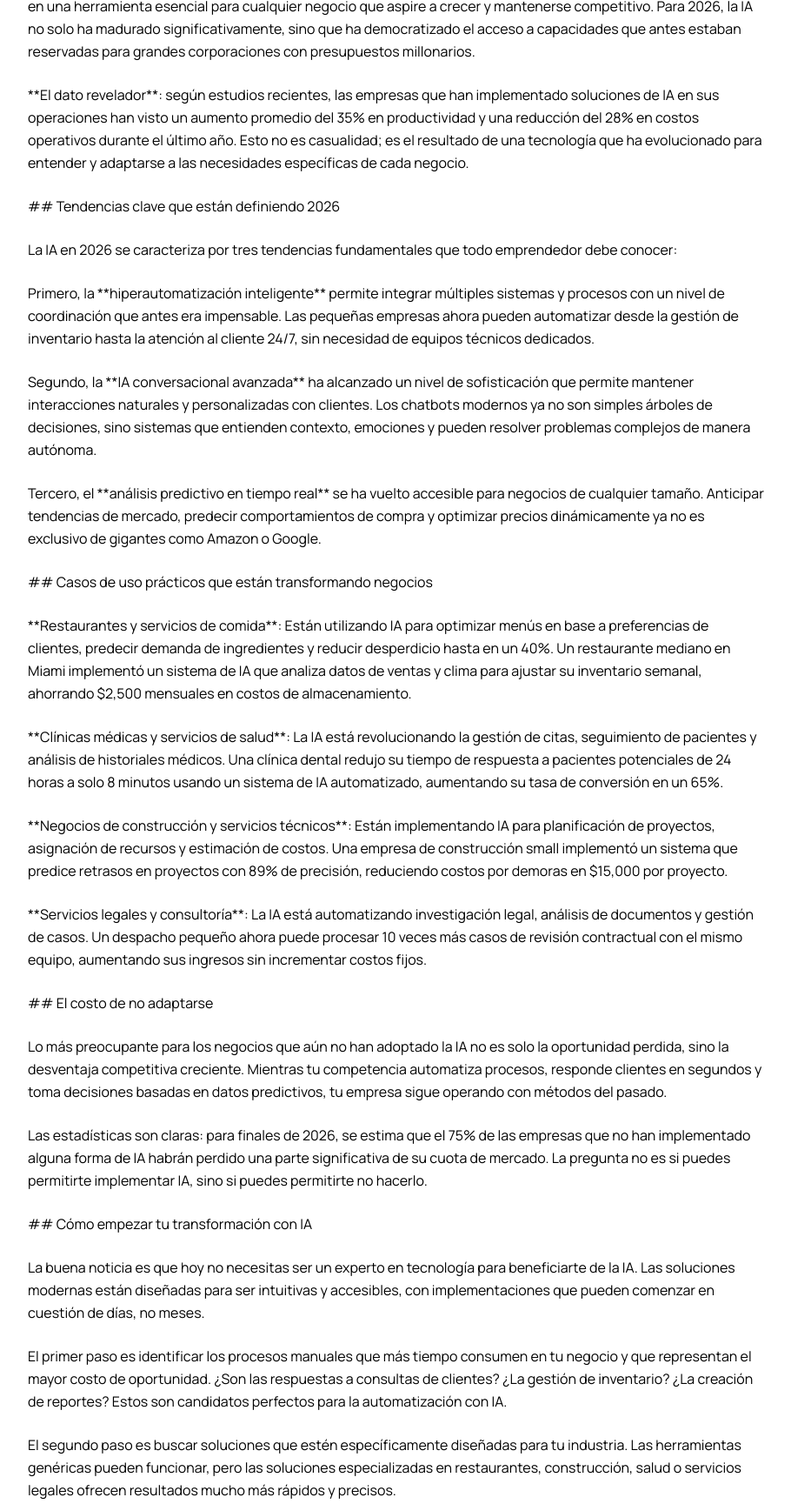
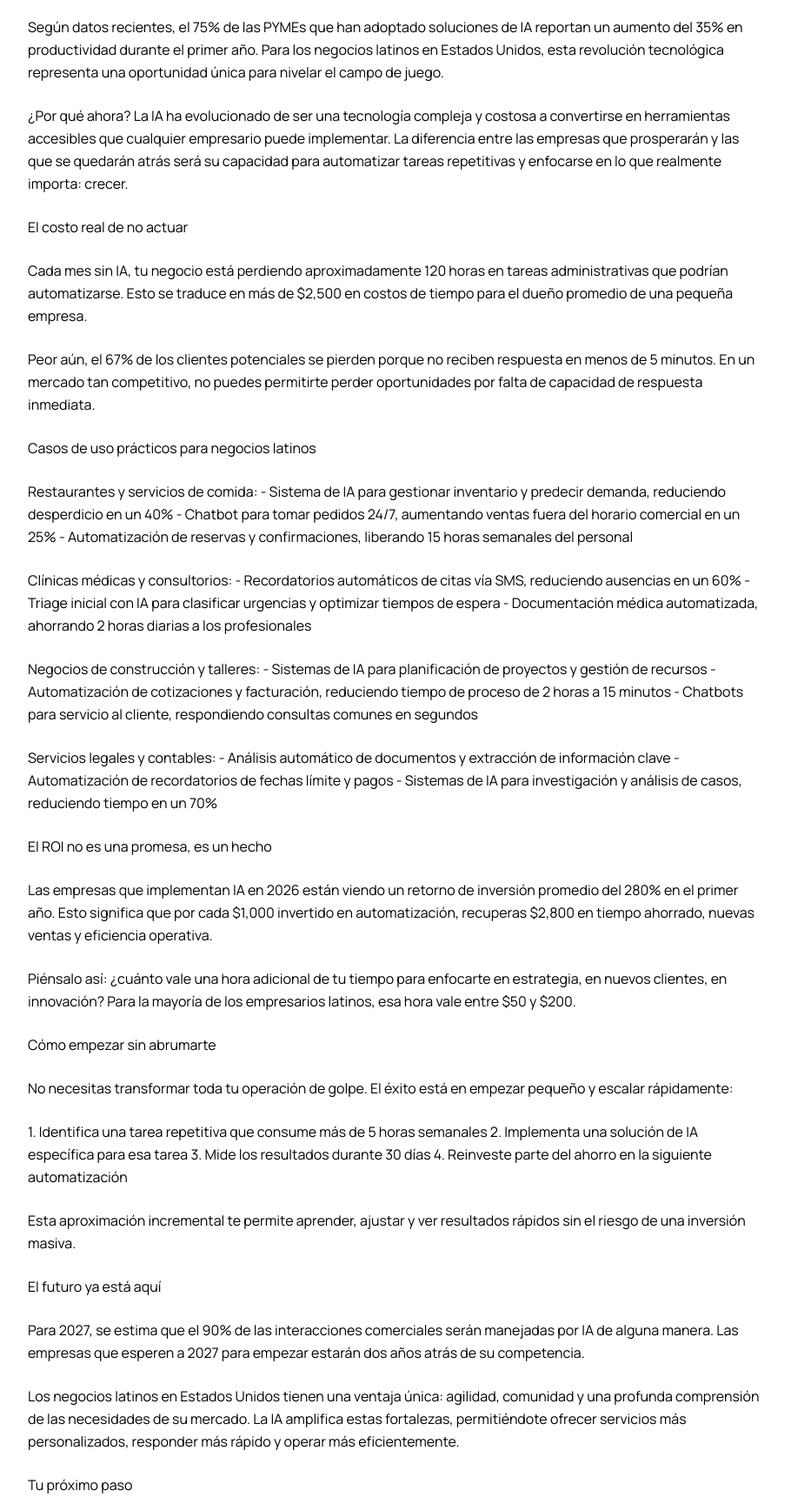
Before and after one commit to 20011005-tony/jpautomation_web, a website: page blog/la-importancia-de-la-ia-para-tu-negocio-en-2026.html in a window 1280 px wide. Shown: the part 524-2253 px from the top of the page at 87% size, without its empty margins (184-1094 px from the left). Drawn offline with nearby package versions, Linux system fonts and the light colour scheme.

Commit message:
blog: add la-importancia-de-la-ia-para-tu-negocio-en-2026 - La importancia de la IA para tu negocio en 2026

```diff
--- a/blog/la-importancia-de-la-ia-para-tu-negocio-en-2026.html
+++ b/blog/la-importancia-de-la-ia-para-tu-negocio-en-2026.html
@@ -4,7 +4,7 @@
     <meta charset="UTF-8">
     <meta name="viewport" content="width=device-width, initial-scale=1.0">
     <title>La importancia de la IA para tu negocio en 2026 | JP Automation</title>
-    <meta name="description" content="Descubre cómo la inteligencia artificial está transformando negocios en 2026. Aprende tendencias clave, casos de éxito prácticos y por qué la IA es esencial para la competitividad de tu empresa. Guía completa para emprendedores y dueños de negocios."/>
+    <meta name="description" content="Descubre por qué la inteligencia artificial es crucial para tu negocio en 2026. Aprende casos prácticos, ROI real y cómo empezar a automatizar sin riesgos. Esencial para emprendedores y dueños de pequeñas empresas."/>
     <link rel="canonical" href="https://comfy-zabaione-3dc4af.netlify.app/blog/la-importancia-de-la-ia-para-tu-negocio-en-2026.html"/>
     <link rel="alternate" hreflang="es" href="https://comfy-zabaione-3dc4af.netlify.app/blog/la-importancia-de-la-ia-para-tu-negocio-en-2026.html"/>
     <link rel="alternate" hreflang="en" href="https://comfy-zabaione-3dc4af.netlify.app/en/blog/la-importancia-de-la-ia-para-tu-negocio-en-2026.html"/>
@@ -61,35 +61,53 @@
                     <span class="text-outline text-sm">13 de April, 2026</span>
                 </div>
                 <h1 class="text-4xl md:text-5xl font-bold font-headline text-white mb-6">La importancia de la IA para tu negocio en 2026</h1>
-                <p class="text-xl text-on-surface-variant leading-relaxed">Descubre cómo la inteligencia artificial está transformando negocios en 2026. Aprende tendencias clave, casos de éxito prácticos y por qué la IA es esencial para la competitividad de tu empresa. Guía completa para emprendedores y dueños de negocios.</p>
+                <p class="text-xl text-on-surface-variant leading-relaxed">Descubre por qué la inteligencia artificial es crucial para tu negocio en 2026. Aprende casos prácticos, ROI real y cómo empezar a automatizar sin riesgos. Esencial para emprendedores y dueños de pequeñas empresas.</p>
             </header>
 
             <!-- Content -->
             <div class="prose prose-lg max-w-none">
                 <p class='text-on-surface-variant leading-relaxed mb-6'>La importancia de la IA para tu negocio en 2026</p>
-<p class='text-on-surface-variant leading-relaxed mb-6'>En el panorama empresarial actual, la inteligencia artificial ha dejado de ser una tendencia futurista para convertirse en una herramienta esencial para cualquier negocio que aspire a crecer y mantenerse competitivo. Para 2026, la IA no solo ha madurado significativamente, sino que ha democratizado el acceso a capacidades que antes estaban reservadas para grandes corporaciones con presupuestos millonarios.</p>
-<p class='text-on-surface-variant leading-relaxed mb-6'>**El dato revelador**: según estudios recientes, las empresas que han implementado soluciones de IA en sus operaciones han visto un aumento promedio del 35% en productividad y una reducción del 28% en costos operativos durante el último año. Esto no es casualidad; es el resultado de una tecnología que ha evolucionado para entender y adaptarse a las necesidades específicas de cada negocio.</p>
-<p class='text-on-surface-variant leading-relaxed mb-6'>## Tendencias clave que están definiendo 2026</p>
-<p class='text-on-surface-variant leading-relaxed mb-6'>La IA en 2026 se caracteriza por tres tendencias fundamentales que todo emprendedor debe conocer:</p>
-<p class='text-on-surface-variant leading-relaxed mb-6'>Primero, la **hiperautomatización inteligente** permite integrar múltiples sistemas y procesos con un nivel de coordinación que antes era impensable. Las pequeñas empresas ahora pueden automatizar desde la gestión de inventario hasta la atención al cliente 24/7, sin necesidad de equipos técnicos dedicados.</p>
-<p class='text-on-surface-variant leading-relaxed mb-6'>Segundo, la **IA conversacional avanzada** ha alcanzado un nivel de sofisticación que permite mantener interacciones naturales y personalizadas con clientes. Los chatbots modernos ya no son simples árboles de decisiones, sino sistemas que entienden contexto, emociones y pueden resolver problemas complejos de manera autónoma.</p>
-<p class='text-on-surface-variant leading-relaxed mb-6'>Tercero, el **análisis predictivo en tiempo real** se ha vuelto accesible para negocios de cualquier tamaño. Anticipar tendencias de mercado, predecir comportamientos de compra y optimizar precios dinámicamente ya no es exclusivo de gigantes como Amazon o Google.</p>
-<p class='text-on-surface-variant leading-relaxed mb-6'>## Casos de uso prácticos que están transformando negocios</p>
-<p class='text-on-surface-variant leading-relaxed mb-6'>**Restaurantes y servicios de comida**: Están utilizando IA para optimizar menús en base a preferencias de clientes, predecir demanda de ingredientes y reducir desperdicio hasta en un 40%. Un restaurante mediano en Miami implementó un sistema de IA que analiza datos de ventas y clima para ajustar su inventario semanal, ahorrando $2,500 mensuales en costos de almacenamiento.</p>
-<p class='text-on-surface-variant leading-relaxed mb-6'>**Clínicas médicas y servicios de salud**: La IA está revolucionando la gestión de citas, seguimiento de pacientes y análisis de historiales médicos. Una clínica dental redujo su tiempo de respuesta a pacientes potenciales de 24 horas a solo 8 minutos usando un sistema de IA automatizado, aumentando su tasa de conversión en un 65%.</p>
-<p class='text-on-surface-variant leading-relaxed mb-6'>**Negocios de construcción y servicios técnicos**: Están implementando IA para planificación de proyectos, asignación de recursos y estimación de costos. Una empresa de construcción small implementó un sistema que predice retrasos en proyectos con 89% de precisión, reduciendo costos por demoras en $15,000 por proyecto.</p>
-<p class='text-on-surface-variant leading-relaxed mb-6'>**Servicios legales y consultoría**: La IA está automatizando investigación legal, análisis de documentos y gestión de casos. Un despacho pequeño ahora puede procesar 10 veces más casos de revisión contractual con el mismo equipo, aumentando sus ingresos sin incrementar costos fijos.</p>
-<p class='text-on-surface-variant leading-relaxed mb-6'>## El costo de no adaptarse</p>
-<p class='text-on-surface-variant leading-relaxed mb-6'>Lo más preocupante para los negocios que aún no han adoptado la IA no es solo la oportunidad perdida, sino la desventaja competitiva creciente. Mientras tu competencia automatiza procesos, responde clientes en segundos y toma decisiones basadas en datos predictivos, tu empresa sigue operando con métodos del pasado.</p>
-<p class='text-on-surface-variant leading-relaxed mb-6'>Las estadísticas son claras: para finales de 2026, se estima que el 75% de las empresas que no han implementado alguna forma de IA habrán perdido una parte significativa de su cuota de mercado. La pregunta no es si puedes permitirte implementar IA, sino si puedes permitirte no hacerlo.</p>
-<p class='text-on-surface-variant leading-relaxed mb-6'>## Cómo empezar tu transformación con IA</p>
-<p class='text-on-surface-variant leading-relaxed mb-6'>La buena noticia es que hoy no necesitas ser un experto en tecnología para beneficiarte de la IA. Las soluciones modernas están diseñadas para ser intuitivas y accesibles, con implementaciones que pueden comenzar en cuestión de días, no meses.</p>
-<p class='text-on-surface-variant leading-relaxed mb-6'>El primer paso es identificar los procesos manuales que más tiempo consumen en tu negocio y que representan el mayor costo de oportunidad. ¿Son las respuestas a consultas de clientes? ¿La gestión de inventario? ¿La creación de reportes? Estos son candidatos perfectos para la automatización con IA.</p>
-<p class='text-on-surface-variant leading-relaxed mb-6'>El segundo paso es buscar soluciones que estén específicamente diseñadas para tu industria. Las herramientas genéricas pueden funcionar, pero las soluciones especializadas en restaurantes, construcción, salud o servicios legales ofrecen resultados mucho más rápidos y precisos.</p>
-<p class='text-on-surface-variant leading-relaxed mb-6'>## El futuro es ahora, ¿estás listo?</p>
-<p class='text-on-surface-variant leading-relaxed mb-6'>La inteligencia artificial en 2026 no es una opción de lujo, es una necesidad operativa. Las empresas que la han adoptado no solo están ahorrando tiempo y dinero, sino que están creando experiencias únicas para sus clientes y desarrollando ventajas competitivas sostenibles.</p>
-<p class='text-on-surface-variant leading-relaxed mb-6'>Si quieres mantenerte actualizado sobre las últimas tendencias, casos de éxito y estrategias prácticas para implementar IA en tu negocio, te invito a suscribirte a nuestra newsletter semanal. Recibirás análisis exclusivos, tutoriales prácticos y acceso a herramientas que están transformando negocios como el tuyo.</p>
-<p class='text-on-surface-variant leading-relaxed mb-6'>**Suscríbete ahora y comienza tu viaje hacia la transformación digital con IA. El futuro de tu negocio depende de las decisiones que tomes hoy.**</p>
+<p class='text-on-surface-variant leading-relaxed mb-6'>En 2026, la inteligencia artificial ya no es una opción de lujo para las empresas. Es una necesidad estratégica.</p>
+<p class='text-on-surface-variant leading-relaxed mb-6'>Según datos recientes, el 75% de las PYMEs que han adoptado soluciones de IA reportan un aumento del 35% en productividad durante el primer año. Para los negocios latinos en Estados Unidos, esta revolución tecnológica representa una oportunidad única para nivelar el campo de juego.</p>
+<p class='text-on-surface-variant leading-relaxed mb-6'>¿Por qué ahora? La IA ha evolucionado de ser una tecnología compleja y costosa a convertirse en herramientas accesibles que cualquier empresario puede implementar. La diferencia entre las empresas que prosperarán y las que se quedarán atrás será su capacidad para automatizar tareas repetitivas y enfocarse en lo que realmente importa: crecer.</p>
+<p class='text-on-surface-variant leading-relaxed mb-6'>El costo real de no actuar</p>
+<p class='text-on-surface-variant leading-relaxed mb-6'>Cada mes sin IA, tu negocio está perdiendo aproximadamente 120 horas en tareas administrativas que podrían automatizarse. Esto se traduce en más de $2,500 en costos de tiempo para el dueño promedio de una pequeña empresa.</p>
+<p class='text-on-surface-variant leading-relaxed mb-6'>Peor aún, el 67% de los clientes potenciales se pierden porque no reciben respuesta en menos de 5 minutos. En un mercado tan competitivo, no puedes permitirte perder oportunidades por falta de capacidad de respuesta inmediata.</p>
+<p class='text-on-surface-variant leading-relaxed mb-6'>Casos de uso prácticos para negocios latinos</p>
+<p class='text-on-surface-variant leading-relaxed mb-6'>Restaurantes y servicios de comida:
+- Sistema de IA para gestionar inventario y predecir demanda, reduciendo desperdicio en un 40%
+- Chatbot para tomar pedidos 24/7, aumentando ventas fuera del horario comercial en un 25%
+- Automatización de reservas y confirmaciones, liberando 15 horas semanales del personal</p>
+<p class='text-on-surface-variant leading-relaxed mb-6'>Clínicas médicas y consultorios:
+- Recordatorios automáticos de citas vía SMS, reduciendo ausencias en un 60%
+- Triage inicial con IA para clasificar urgencias y optimizar tiempos de espera
+- Documentación médica automatizada, ahorrando 2 horas diarias a los profesionales</p>
+<p class='text-on-surface-variant leading-relaxed mb-6'>Negocios de construcción y talleres:
+- Sistemas de IA para planificación de proyectos y gestión de recursos
+- Automatización de cotizaciones y facturación, reduciendo tiempo de proceso de 2 horas a 15 minutos
+- Chatbots para servicio al cliente, respondiendo consultas comunes en segundos</p>
+<p class='text-on-surface-variant leading-relaxed mb-6'>Servicios legales y contables:
+- Análisis automático de documentos y extracción de información clave
+- Automatización de recordatorios de fechas límite y pagos
+- Sistemas de IA para investigación y análisis de casos, reduciendo tiempo en un 70%</p>
+<p class='text-on-surface-variant leading-relaxed mb-6'>El ROI no es una promesa, es un hecho</p>
+<p class='text-on-surface-variant leading-relaxed mb-6'>Las empresas que implementan IA en 2026 están viendo un retorno de inversión promedio del 280% en el primer año. Esto significa que por cada $1,000 invertido en automatización, recuperas $2,800 en tiempo ahorrado, nuevas ventas y eficiencia operativa.</p>
+<p class='text-on-surface-variant leading-relaxed mb-6'>Piénsalo así: ¿cuánto vale una hora adicional de tu tiempo para enfocarte en estrategia, en nuevos clientes, en innovación? Para la mayoría de los empresarios latinos, esa hora vale entre $50 y $200.</p>
+<p class='text-on-surface-variant leading-relaxed mb-6'>Cómo empezar sin abrumarte</p>
+<p class='text-on-surface-variant leading-relaxed mb-6'>No necesitas transformar toda tu operación de golpe. El éxito está en empezar pequeño y escalar rápidamente:</p>
+<p class='text-on-surface-variant leading-relaxed mb-6'>1. Identifica una tarea repetitiva que consume más de 5 horas semanales
+2. Implementa una solución de IA específica para esa tarea
+3. Mide los resultados durante 30 días
+4. Reinveste parte del ahorro en la siguiente automatización</p>
+<p class='text-on-surface-variant leading-relaxed mb-6'>Esta aproximación incremental te permite aprender, ajustar y ver resultados rápidos sin el riesgo de una inversión masiva.</p>
+<p class='text-on-surface-variant leading-relaxed mb-6'>El futuro ya está aquí</p>
+<p class='text-on-surface-variant leading-relaxed mb-6'>Para 2027, se estima que el 90% de las interacciones comerciales serán manejadas por IA de alguna manera. Las empresas que esperen a 2027 para empezar estarán dos años atrás de su competencia.</p>
+<p class='text-on-surface-variant leading-relaxed mb-6'>Los negocios latinos en Estados Unidos tienen una ventaja única: agilidad, comunidad y una profunda comprensión de las necesidades de su mercado. La IA amplifica estas fortalezas, permitiéndote ofrecer servicios más personalizados, responder más rápido y operar más eficientemente.</p>
+<p class='text-on-surface-variant leading-relaxed mb-6'>Tu próximo paso</p>
+<p class='text-on-surface-variant leading-relaxed mb-6'>La diferencia entre el éxito y el estancamiento en 2026 no dependerá de tu presupuesto, sino de tu capacidad para拥抱 la tecnología que libera tu tiempo y potencia tu talento.</p>
+<p class='text-on-surface-variant leading-relaxed mb-6'>¿Listo para descubrir cómo la IA puede transformar específicamente tu negocio?</p>
+<p class='text-on-surface-variant leading-relaxed mb-6'>Suscríbete a nuestra newsletter y recibe cada semana casos de éxito reales, consejos prácticos y las últimas tendencias en automatización para negocios latinos. Más de 5,000 empresarios ya están aplicando estas estrategias y viendo resultados tangibles.</p>
+<p class='text-on-surface-variant leading-relaxed mb-6'>No pierdas más tiempo. El futuro de tu negocio empieza hoy.</p>
 
             </div>
 
```
Also changed, not shown: en/blog/la-importancia-de-la-ia-para-tu-negocio-en-2026.html (+17 -18 lines).
